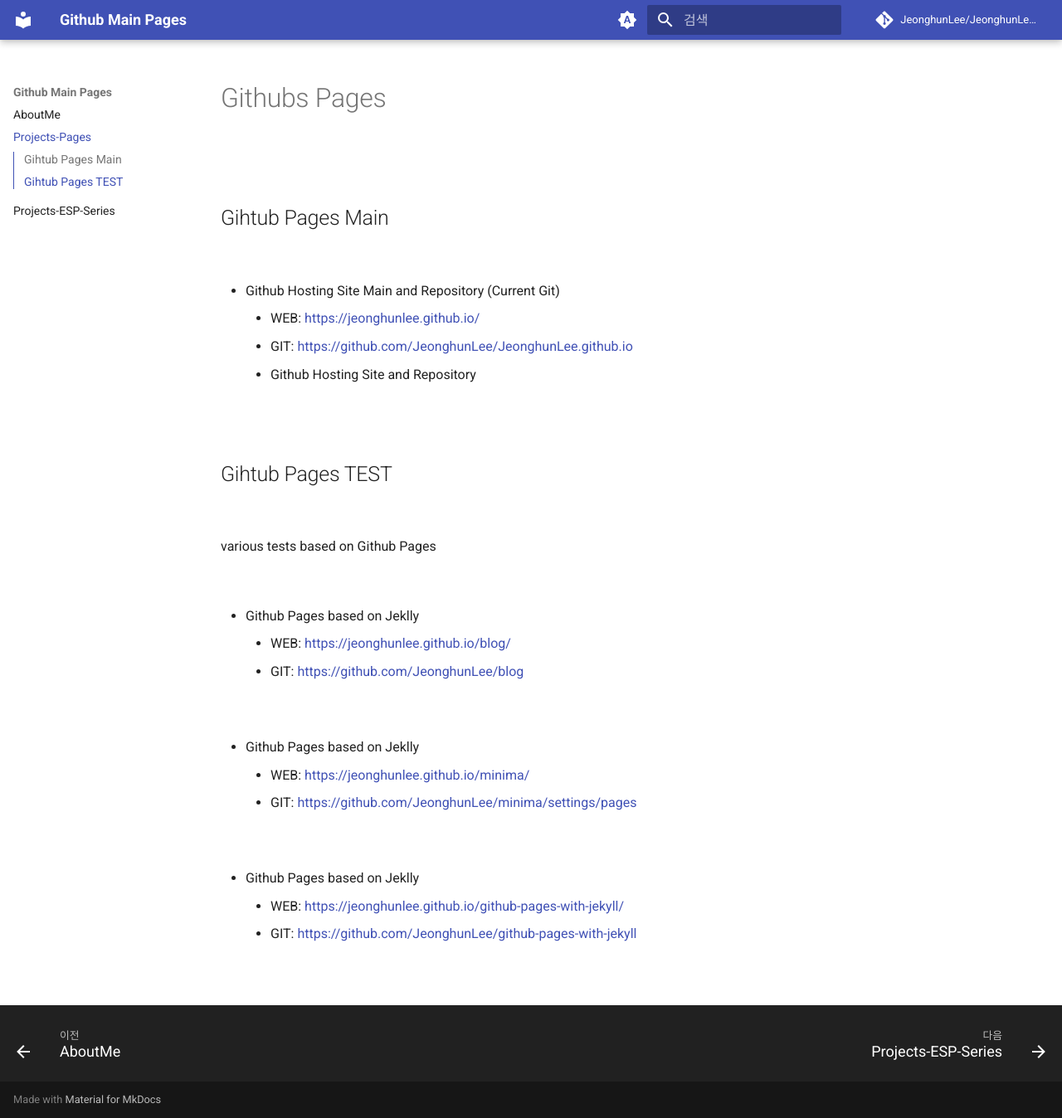
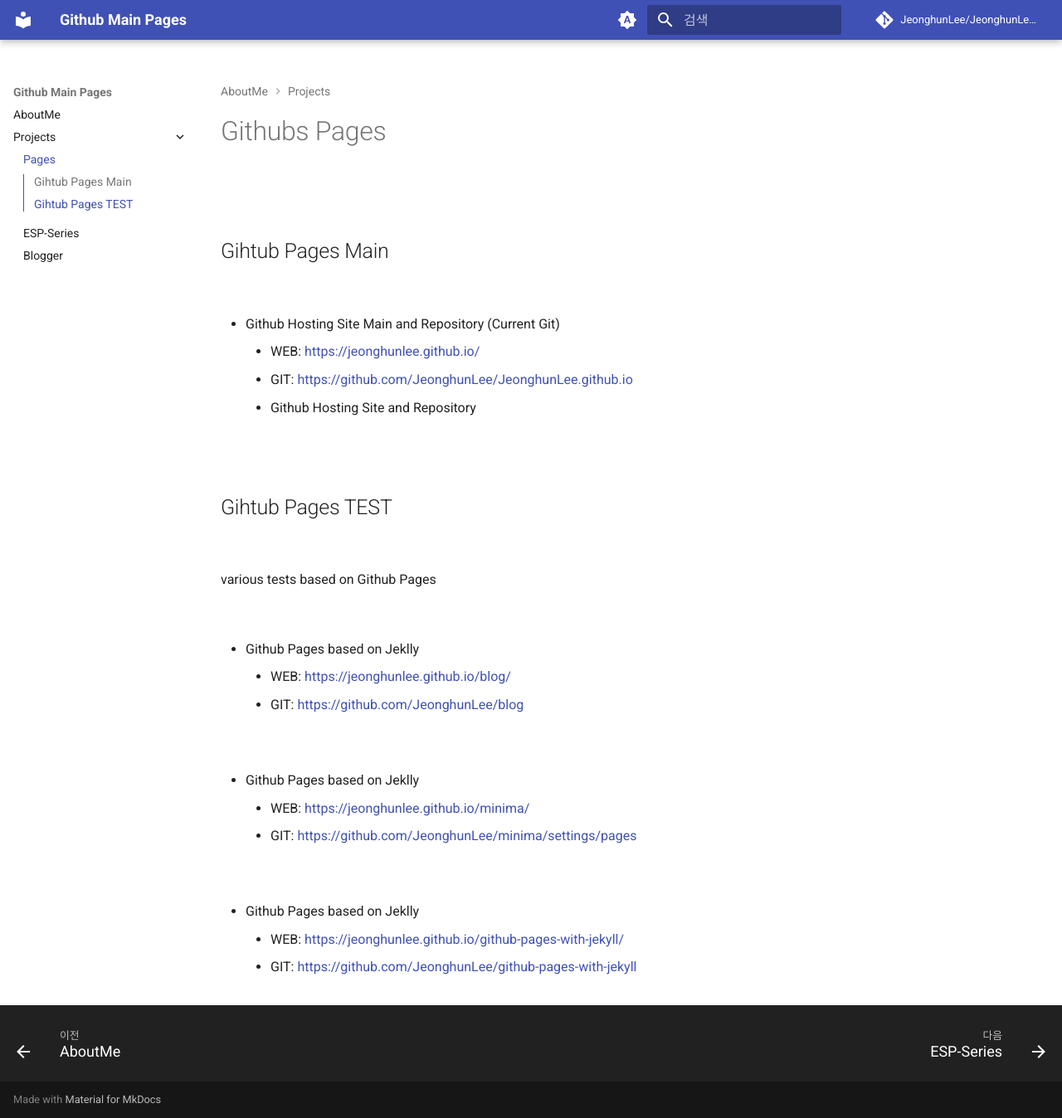
Before and after one commit to JeonghunLee/JeonghunLee.github.io, an MkDocs documentation site: the page built from docs/project_github_pages.md, in a window 1280 px wide and 1348 px high. Shown: the whole window at 83% size. Built offline with MkDocs 1.6.1 and Material for MkDocs 9.7.7, drawn with Linux system fonts in a browser that asks for light colours; comment, search, counter and statistics services are not loaded.

Commit message:
update it

```diff
--- a/mkdocs.yml
+++ b/mkdocs.yml
@@ -7,8 +7,10 @@
 
 nav:
   - AboutMe: index.md
-  - Projects-Pages: project_github_pages.md
-  - Projects-ESP-Series: project_esp_series.md
+  - Projects:
+    - Pages: project_github_pages.md
+    - ESP-Series: project_esp_series.md
+    - Blogger: project_blogger.md
 
 
 plugins:
```
Also changed, not shown: docs/project_blogger.md (added, +29 -0 lines).
